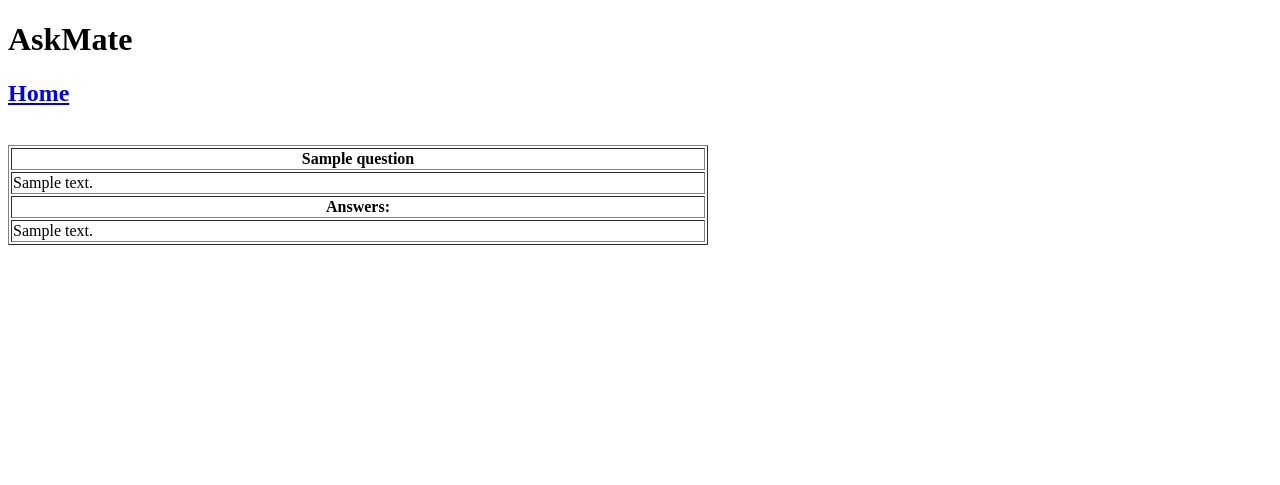
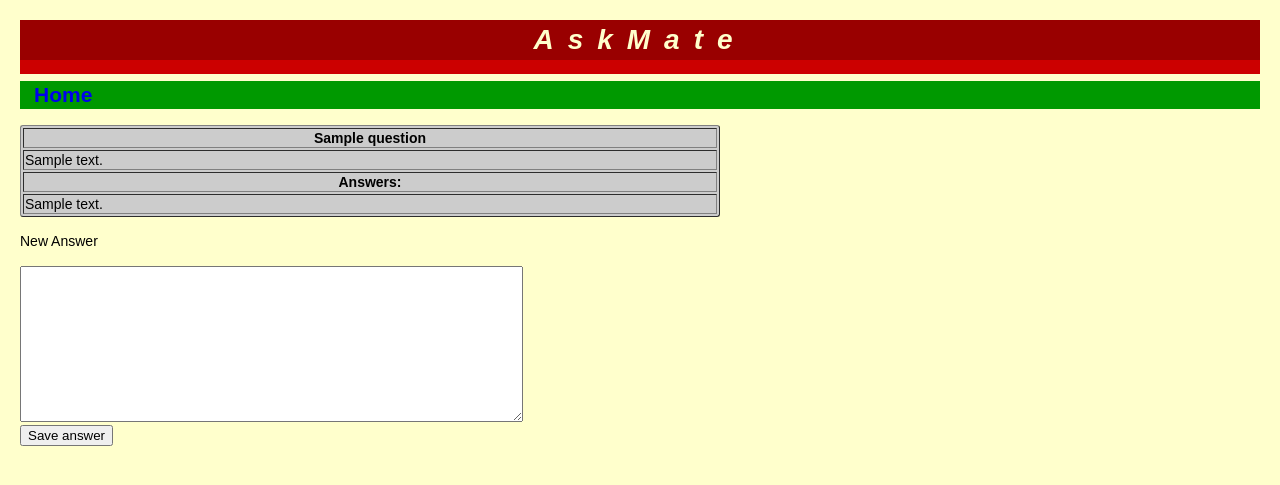
Before and after one commit to CodecoolBP20172/askmate-team-relentless, a Flask app: page /question/1 in a window 1280 px wide. Shown: the top 485 px of the page. Run offline with Flask 2, Linux system fonts and the light colour scheme; a database or web service that is not in the repository returns one stand-in record (values such as "Sample title"); some libraries are stand-ins or nearby versions.

Commit message:
basic css set up on all pages, app is working with database

```diff
--- a/main.py
+++ b/main.py
@@ -32,12 +32,12 @@ def show_question(id):
     answers = queries.showAnswers(id)
     return render_template('question.html', id=id, question=question, answers=answers)
 
-'''
-@app.route("/questions/<id>/new_answer", methods=["POST"])
+
+@app.route("/question/<id>/new_answer", methods=["POST"])
 def new_answer(id):
-    # sql insert(válasz) input alapján a kiválasztott kérdéshez
+    queries.addNewAnswer(id, request.form['message'])
     return redirect("/question/"+str(id))
-'''
+
 
 if __name__ == "__main__":
     app.run(
--- a/queries.py
+++ b/queries.py
@@ -46,3 +46,9 @@ def showAnswers(cursor, id):
 def addNewQuestion(cursor, title, message):
     cursor.execute("""INSERT INTO question (submission_time, view_number, vote_number, title, message, image)
                       VALUES ((%s), 0, 0, (%s), (%s), '');""", (dt, title, message))
+
+
+@database_common.connection_handler
+def addNewAnswer(cursor, id, message):
+    cursor.execute("""INSERT INTO answer (submission_time, vote_number, question_id, message, image)
+                      VALUES ((%s), 0, (%s), (%s), '');""", (dt, id, message))
--- /dev/null
+++ b/static/style.css
@@ -0,0 +1,82 @@
+body {
+    font-family: arial, helvetica, sans-serif;
+    font-size: 14px;
+    color: black;
+    background-color: #ffc;
+    margin: 20px;
+    padding: 0;
+}
+
+/* This is a comment, by the way */
+
+p {
+    line-height: 21px;
+}
+
+h1 {
+    color: #ffc;
+    background-color: #900;
+    font-size: 2em;
+    margin: 0;
+    margin-bottom: 7px;
+    padding: 4px;
+    font-style: italic;
+    text-align: center;
+    letter-spacing: 0.5em;
+    border-bottom-style: solid;
+    border-bottom-width: 0.5em;
+    border-bottom-color: #c00;
+}
+
+h2 {
+    color: white;
+    background-color: #090;
+    font-size: 1.5em;
+    margin: 0;
+    padding: 2px;
+    padding-left: 14px;
+}
+
+h3 {
+    color: #999;
+    font-size: 1.25em;
+}
+
+img {
+    border-style: dashed;
+    border-width: 2px;
+    border-color: #ccc;
+}
+
+a {
+    text-decoration: none;
+}
+
+strong {
+    font-style: italic;
+    text-transform: uppercase;
+}
+
+li {
+    color: #900;
+    font-style: italic;
+}
+
+table {
+    border-radius: 3px;
+    background-color: #ccc;
+}
+a:active {
+    color: red;
+}
+
+a:hover {
+    text-decoration: none;
+    color: blue;
+    background-color: yellow;
+    border-radius: 3px;
+}
+
+input:focus, textarea:focus {
+    background: #eee;
+}
--- a/templates/list.html
+++ b/templates/list.html
@@ -2,6 +2,7 @@
 <html>
     <head>
         <title>AskMate</title>
+        <link rel="stylesheet" href="/static/style.css">
     </head>
     <body>
         <h1>AskMate</h1>
--- a/templates/new_question.html
+++ b/templates/new_question.html
@@ -1,8 +1,8 @@
 <!DOCTYPE html>
 <html>
     <head>
-        <meta charset="utf-8">
-        <title>Ask new question</title>
+        <title>AskMate</title>
+        <link rel="stylesheet" href="/static/style.css">
     </head>
     <body>
         <h1>Ask new question</h1>
--- a/templates/question.html
+++ b/templates/question.html
@@ -1,6 +1,9 @@
 <!DOCTYPE html>
-<head>
-  <title>AskMate</title>
+<html>
+    <head>
+        <title>AskMate</title>
+        <link rel="stylesheet" href="/static/style.css">
+    </head>
     <body>
         <h1>AskMate</h1>
         <h2><a href="/">Home<a></h2><br>
@@ -22,10 +25,10 @@
                     </tr>
                 {% endfor %}
         </table>
-        <!-- <form id="form" action="/questions/{{ question['id'] }}/new_answer" method="post">
+        <form id="form" action="/question/{{ id }}/new_answer" method="post">
             <p>New Answer</p>
             <textarea name="message" rows="10" cols="60" minlength="10"></textarea><br>
             <button type="submit">Save answer</button>
-        </form> -->
+        </form>
     </body>
 </html>
```
